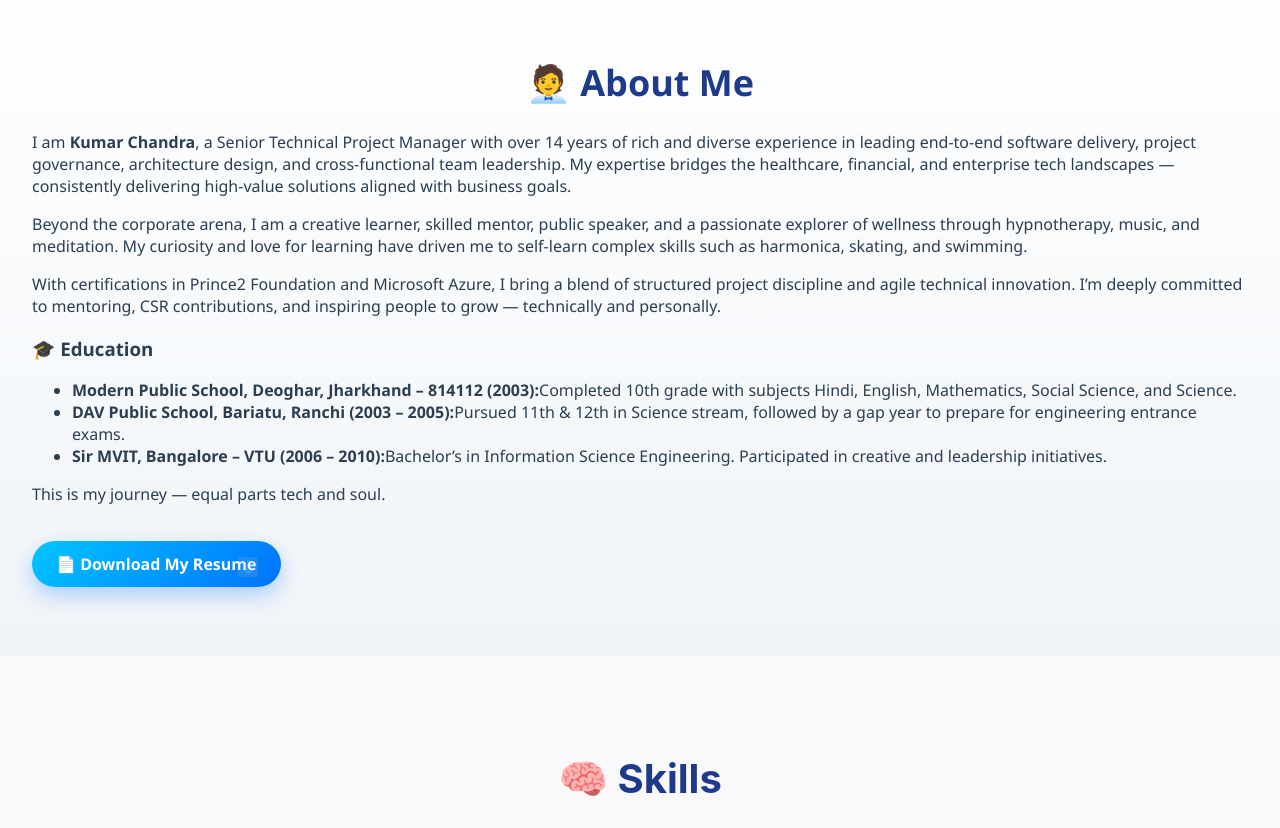
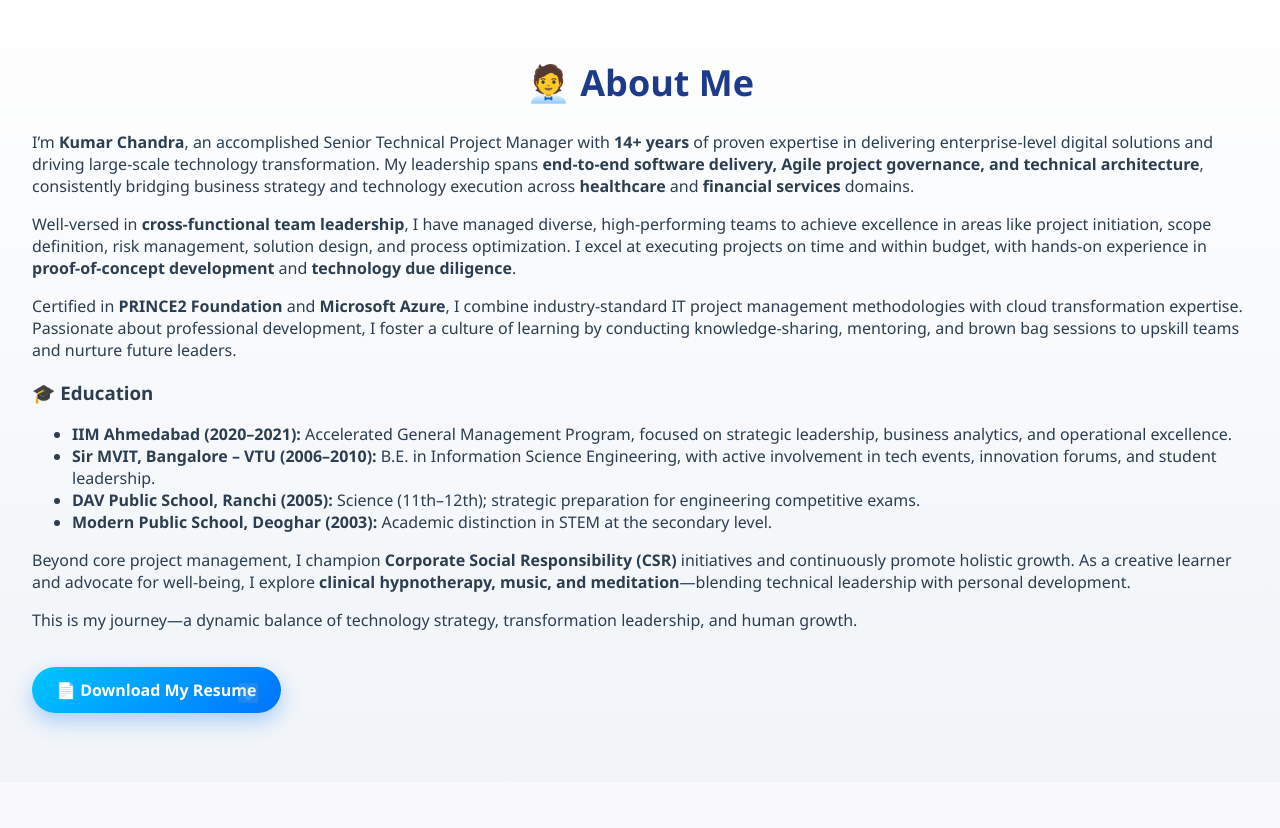
Before and after one commit to KumarChandra-iima/kc-react-portfolio, a React (Create React App) app: page / in a window 1280 px wide. Shown: the part 900-1728 px from the top of the page. Built offline with nearby package versions, Linux system fonts and the light colour scheme.

Commit message:
content writing for landing page and about page

```diff
--- a/src/Components/About/AboutSection.js
+++ b/src/Components/About/AboutSection.js
@@ -7,55 +7,47 @@ export default function AboutSection() {
     <section id="about" className="about-section">
       <div className="about-container">
   <h2 className="section-title">🧑‍💼 About Me</h2>
+
   <p className="about-summary">
-          I am <strong>Kumar Chandra</strong>, a Senior Technical Project
-          Manager with over 14 years of rich and diverse experience in leading
-          end-to-end software delivery, project governance, architecture design,
-          and cross-functional team leadership. My expertise bridges the
-          healthcare, financial, and enterprise tech landscapes — consistently
-          delivering high-value solutions aligned with business goals.
+    I’m <strong>Kumar Chandra</strong>, an accomplished Senior Technical Project Manager with <strong>14+ years</strong> of proven expertise in delivering enterprise-level digital solutions and driving large-scale technology transformation. My leadership spans <strong>end-to-end software delivery, Agile project governance, and technical architecture</strong>, consistently bridging business strategy and technology execution across <strong>healthcare</strong> and <strong>financial services</strong> domains.
   </p>
+
   <p className="about-summary">
-          Beyond the corporate arena, I am a creative learner, skilled mentor,
-          public speaker, and a passionate explorer of wellness through
-          hypnotherapy, music, and meditation. My curiosity and love for
-          learning have driven me to self-learn complex skills such as
-          harmonica, skating, and swimming.
+    Well-versed in <strong>cross-functional team leadership</strong>, I have managed diverse, high-performing teams to achieve excellence in areas like project initiation, scope definition, risk management, solution design, and process optimization. I excel at executing projects on time and within budget, with hands-on experience in <strong>proof-of-concept development</strong> and <strong>technology due diligence</strong>.
   </p>
+
   <p className="about-summary">
-          With certifications in Prince2 Foundation and Microsoft Azure, I bring
-          a blend of structured project discipline and agile technical
-          innovation. I’m deeply committed to mentoring, CSR contributions, and
-          inspiring people to grow — technically and personally.
+    Certified in <strong>PRINCE2 Foundation</strong> and <strong>Microsoft Azure</strong>, I combine industry-standard IT project management methodologies with cloud transformation expertise. Passionate about professional development, I foster a culture of learning by conducting knowledge-sharing, mentoring, and brown bag sessions to upskill teams and nurture future leaders.
   </p>
 
   <div className="education-block">
     <h3 className="subheading">🎓 Education</h3>
     <ul className="education-list">
       <li>
-              <strong>
-                Modern Public School, Deoghar, Jharkhand – 814112 (2003):
-              </strong>
-              Completed 10th grade with subjects Hindi, English, Mathematics,
-              Social Science, and Science.
+        <strong>IIM Ahmedabad (2020–2021): </strong> Accelerated General Management Program, focused on strategic leadership, business analytics, and operational excellence.
       </li>
       <li>
-              <strong>DAV Public School, Bariatu, Ranchi (2003 – 2005):</strong>
-              Pursued 11th & 12th in Science stream, followed by a gap year to
-              prepare for engineering entrance exams.
+        <strong>Sir MVIT, Bangalore – VTU (2006–2010): </strong> B.E. in Information Science Engineering, with active involvement in tech events, innovation forums, and student leadership.
       </li>
       <li>
-              <strong>Sir MVIT, Bangalore – VTU (2006 – 2010):</strong>
-              Bachelor’s in Information Science Engineering. Participated in
-              creative and leadership initiatives.
+        <strong>DAV Public School, Ranchi (2005): </strong> Science (11th–12th); strategic preparation for engineering competitive exams.
+      </li>
+      <li>
+        <strong>Modern Public School, Deoghar (2003): </strong> Academic distinction in STEM at the secondary level.
       </li>
     </ul>
   </div>
 
+  <p className="about-summary">
+    Beyond core project management, I champion <strong>Corporate Social Responsibility (CSR)</strong> initiatives and continuously promote holistic growth. As a creative learner and advocate for well-being, I explore <strong>clinical hypnotherapy, music, and meditation</strong>—blending technical leadership with personal development.
+  </p>
+
   <p className="conclusion">
-          This is my journey — equal parts tech and soul.
+    This is my journey—a dynamic balance of technology strategy, transformation leadership, and human growth.
   </p>
 </div>
+
+
 
       <div className="mt-4">
         <a
--- a/src/pages/LandingPage.js
+++ b/src/pages/LandingPage.js
@@ -28,8 +28,8 @@ export default function LandingPage() {
             Senior Technical Project Manager | Tech Leader & .NET Architect | Turning Business Insights into Azure Scalable Software | PRINCE2® | 14+ Years
           </h2>
           <p className="mb-8 text-lg md:text-xl animate-fade-in-delay">
-            Bridging technology with purpose — 14+ years of delivering impact in
-            healthcare, finance, and CSR. Welcome to my digital portfolio.
+            Building technology with purpose — 14+ years of delivering impact in
+            domains including healthcare and finance.
           </p>
 
           <div className="flex justify-center gap-4 flex-wrap">
```
Lines whose indentation alone changed are shown as unchanged.
